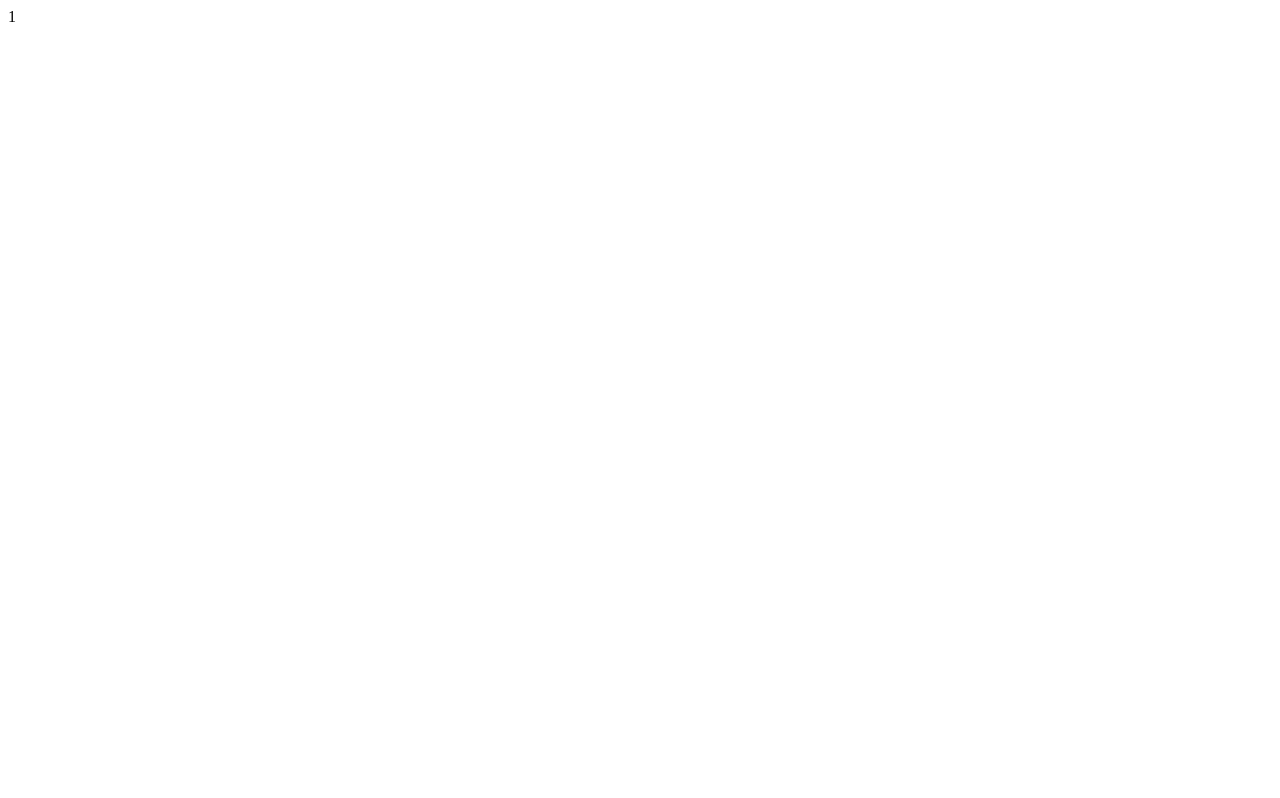
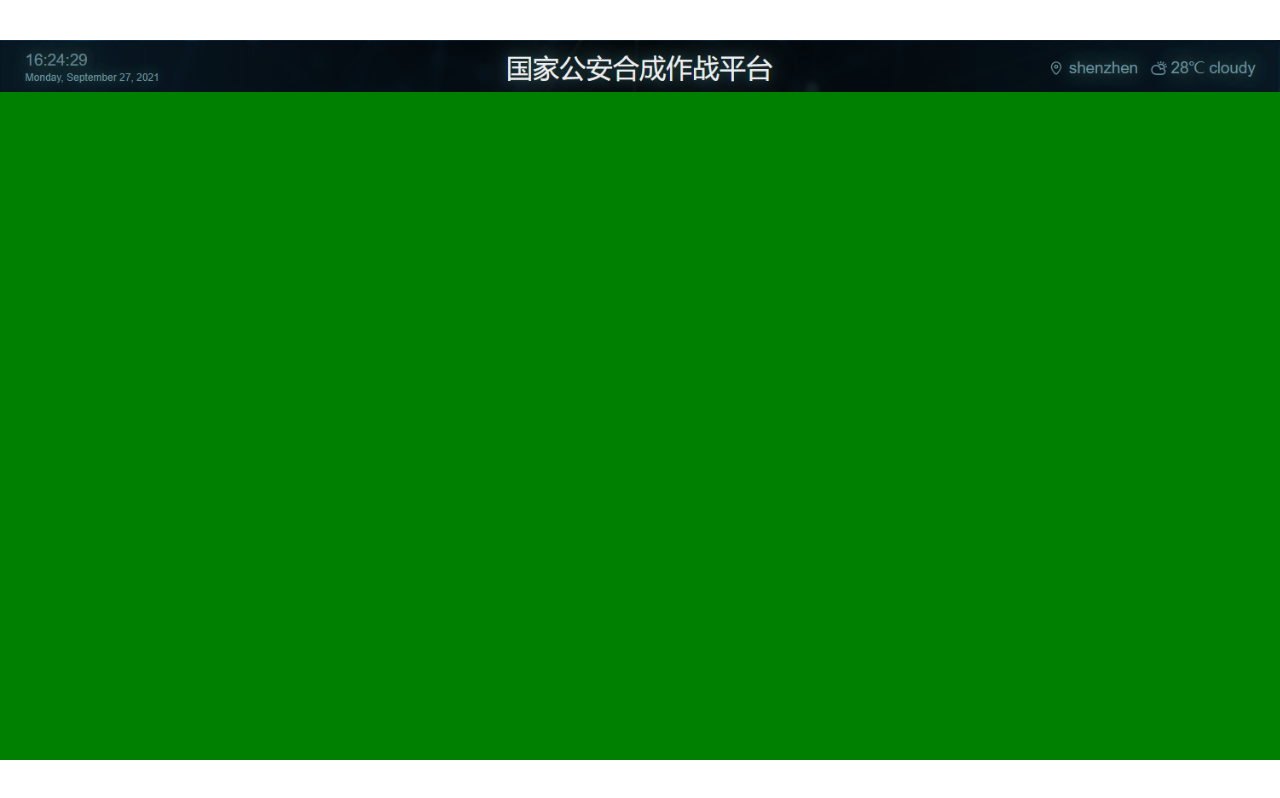
Before and after one commit to LiYuyu123/LI-Big, a React (Vite) app: page / in a window 1280 px wide. Built offline with nearby package versions, Linux system fonts and the light colour scheme.

Commit message:
完成header

```diff
--- a/index.html
+++ b/index.html
@@ -7,11 +7,28 @@
     <meta http-equiv="X-UA-Compatible" content="ie=edge">
     <title>Document</title>
     <script>
-
+        const clientHeight=document.documentElement.clientHeight
+        const clientWidth=document.documentElement.clientWidth
+        let pageWidth
+        if(clientWidth/clientHeight > 16/9){
+            pageWidth=clientHeight *(16/9)
+        }else {
+            pageWidth=clientWidth
+        }
+        const pageHeight=pageWidth / (16 / 9)
+        const string = `<style>html{
+      font-size: ${pageWidth / 100}px
+    }</style>`
+        document.write(string)
     </script>
 </head>
 <body>
 <div id="root"></div>
+<script>
+    root.style.width = pageWidth + 'px'
+    root.style.height = pageHeight + 'px'
+    root.style.marginTop = (clientHeight - pageHeight) / 2 + 'px'
+</script>
 <script src="src/main.tsx" type="module" ></script>
 </body>
 </html>
--- a/src/component/Home.tsx
+++ b/src/component/Home.tsx
@@ -1,9 +1,11 @@
 import React from 'react';
-
+import './home.scss'
+import headerBg from '../image/2.png'
+console.log(headerBg)
 const Home=()=>{
     return(
-        <div>
-            1
+        <div className='home'>
+            <header style={{backgroundImage: `url(${headerBg})`}}/>
         </div>
     )
 }
--- a/src/component/home.scss
+++ b/src/component/home.scss
@@ -0,0 +1,8 @@
+@import "../style/helper";
+
+.home {
+  header {
+    height: px(61);
+    background-size: cover;
+  }
+}
--- /dev/null
+++ b/src/custom.d.ts
@@ -0,0 +1,4 @@
+declare module "*.png" {
+    const value: any;
+    export = value;
+}
--- a/src/main.tsx
+++ b/src/main.tsx
@@ -1,6 +1,7 @@
 import React from 'react';
 import ReactDOM from 'react-dom';
 import {HashRouter as Router} from 'react-router-dom';
+import './style/reset.scss'
 import App from './App'
 ReactDOM.render(
     <Router>
--- /dev/null
+++ b/src/style/helper.scss
@@ -0,0 +1,5 @@
+@function px($n) {
+  @return $n / 1502 * 100rem;
+}
+$blue: #002866;
+$font-hei: -apple-system, "Noto Sans", "Helvetica Neue", Helvetica, "Nimbus Sans L", Arial, "Liberation Sans", "PingFang SC", "Hiragino Sans GB", "Noto Sans CJK SC", "Source Han Sans SC", "Source Han Sans CN", "Microsoft YaHei", "Wenquanyi Micro Hei", "WenQuanYi Zen Hei", "ST Heiti", SimHei, "WenQuanYi Zen Hei Sharp", sans-serif;
--- /dev/null
+++ b/src/style/reset.scss
@@ -0,0 +1,25 @@
+@import "helper";
+body {
+  margin: 0;
+  font-family: -apple-system, BlinkMacSystemFont, "Segoe UI", "Roboto", "Oxygen",
+  "Ubuntu", "Cantarell", "Fira Sans", "Droid Sans", "Helvetica Neue",
+  sans-serif;
+  -webkit-font-smoothing: antialiased;
+  -moz-osx-font-smoothing: grayscale;
+}
+
+code {
+  font-family: source-code-pro, Menlo, Monaco, Consolas, "Courier New",
+  monospace;
+}
+* {box-sizing: border-box;margin: 0; padding: 0; font-weight: normal;}
+*::before {box-sizing: border-box;}
+*::after {box-sizing: border-box;}
+body {
+  font-family: $font-hei;
+  font-size: 16px;
+}
+#root{
+  margin: 0 auto;
+  background: green;
+}
```
Also changed, not shown: src/image/2.png (added).
